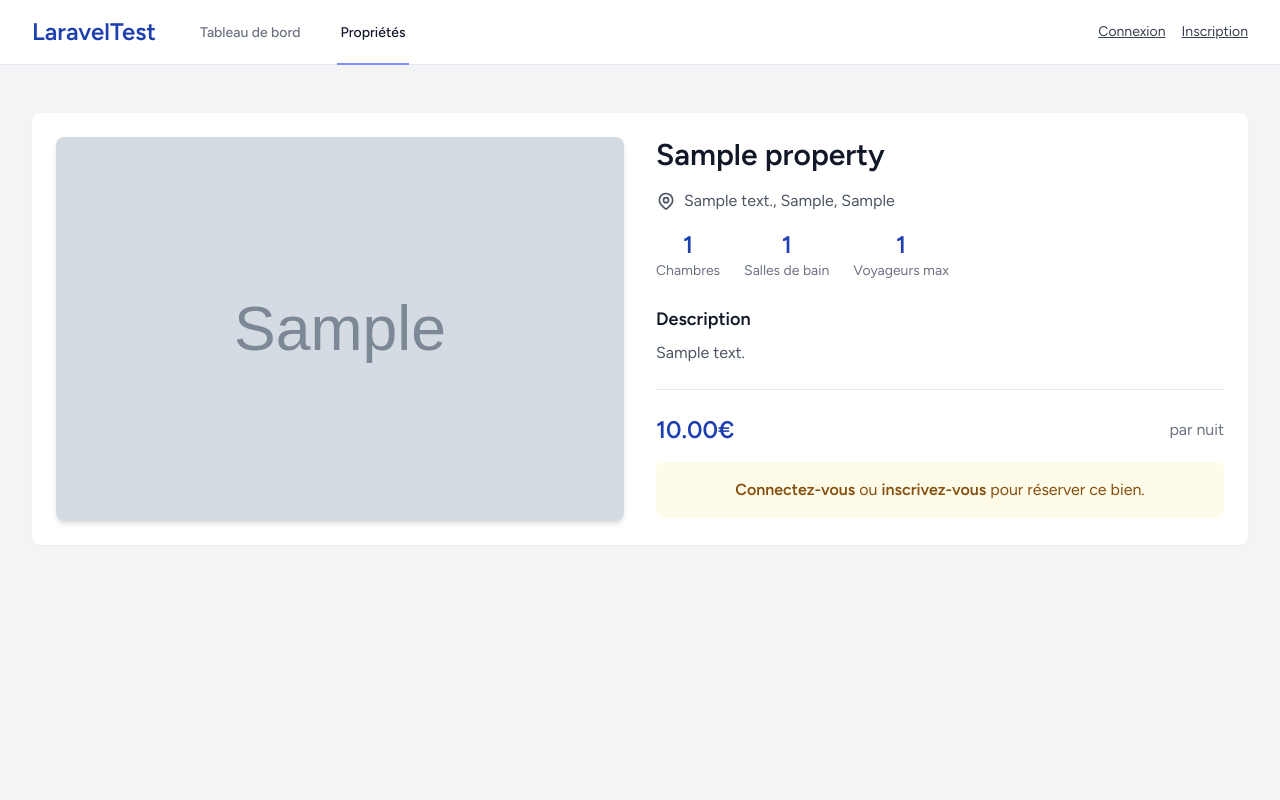
After one commit to ElPistone/ImmoReserv, a Laravel app: page /properties/1 in a window 1280 px wide. The commit adds this page. Run offline with Laravel 12, Linux system fonts and the light colour scheme; tables that the repository leaves empty hold one stand-in row (values such as "Sample post"); grey boxes marked "Sample" are stand-in pictures; style sheets or scripts are compiled from the project's sources; parts of the project's set-up code (start-up, migrations or seed data) failed here and were passed over; some libraries are stand-ins or nearby versions.

Commit message:
[Feature] Phase 3 - Interface Blade avec Tailwind pour l'affichage des propriétés

```diff
--- /dev/null
+++ b/app/Http/Controllers/PropertyController.php
@@ -0,0 +1,20 @@
+<?php
+
+namespace App\Http\Controllers;
+
+use App\Models\Property;
+use Illuminate\Http\Request;
+
+class PropertyController extends Controller
+{
+    public function index()
+    {
+        $properties = Property::where('is_available', true)->paginate(9);
+        return view('properties.index', compact('properties'));
+    }
+
+    public function show(Property $property)
+    {
+        return view('properties.show', compact('property'));
+    }
+}
--- a/resources/views/layouts/app.blade.php
+++ b/resources/views/layouts/app.blade.php
@@ -4,8 +4,7 @@
     <meta charset="utf-8">
     <meta name="viewport" content="width=device-width, initial-scale=1">
     <meta name="csrf-token" content="{{ csrf_token() }}">
-
-        <title>{{ config('app.name', 'Laravel') }}</title>
+    <title>Laravel Test - Réservation immobilière</title>
 
     <!-- Fonts -->
     <link rel="preconnect" href="https://fonts.bunny.net">
@@ -13,24 +12,79 @@
 
     <!-- Scripts -->
     @vite(['resources/css/app.css', 'resources/js/app.js'])
+
+    <!-- Livewire -->
+    @livewireStyles
 </head>
-    <body class="font-sans antialiased">
-        <div class="min-h-screen bg-gray-100">
-            @include('layouts.navigation')
+<body class="font-sans antialiased bg-gray-100">
+    <div class="min-h-screen">
+        <!-- Navigation -->
+        <nav class="bg-white border-b border-gray-200">
+            <div class="max-w-7xl mx-auto px-4 sm:px-6 lg:px-8">
+                <div class="flex justify-between h-16">
+                    <div class="flex">
+                        <!-- Logo -->
+                        <div class="shrink-0 flex items-center">
+                            <a href="{{ route('dashboard') }}" class="text-2xl font-bold text-primary">
+                                LaravelTest
+                            </a>
+                        </div>
 
-            <!-- Page Heading -->
-            @isset($header)
-                <header class="bg-white shadow">
-                    <div class="max-w-7xl mx-auto py-6 px-4 sm:px-6 lg:px-8">
-                        {{ $header }}
+                        <!-- Navigation Links -->
+                        <div class="hidden space-x-8 sm:-my-px sm:ms-10 sm:flex">
+                            <x-nav-link href="{{ route('dashboard') }}" :active="request()->routeIs('dashboard')">
+                                Tableau de bord
+                            </x-nav-link>
+                            <x-nav-link href="{{ route('properties.index') }}" :active="request()->routeIs('properties.*')">
+                                Propriétés
+                            </x-nav-link>
                         </div>
-                </header>
-            @endisset
+                    </div>
+
+                    <!-- User Dropdown -->
+                    <div class="hidden sm:flex sm:items-center sm:ms-6">
+                        @auth
+                            <x-dropdown align="right" width="48">
+                                <x-slot name="trigger">
+                                    <button class="inline-flex items-center px-3 py-2 border border-transparent text-sm leading-4 font-medium rounded-md text-gray-500 bg-white hover:text-gray-700 focus:outline-none transition ease-in-out duration-150">
+                                        <div>{{ Auth::user()->name }}</div>
+                                        <div class="ms-1">
+                                            <svg class="fill-current h-4 w-4" xmlns="http://www.w3.org/2000/svg" viewBox="0 0 20 20">
+                                                <path fill-rule="evenodd" d="M5.293 7.293a1 1 0 011.414 0L10 10.586l3.293-3.293a1 1 0 111.414 1.414l-4 4a1 1 0 01-1.414 0l-4-4a1 1 0 010-1.414z" clip-rule="evenodd" />
+                                            </svg>
+                                        </div>
+                                    </button>
+                                </x-slot>
+
+                                <x-slot name="content">
+                                    <x-dropdown-link :href="route('profile.edit')">
+                                        Profil
+                                    </x-dropdown-link>
+
+                                    <form method="POST" action="{{ route('logout') }}">
+                                        @csrf
+                                        <x-dropdown-link :href="route('logout')"
+                                                onclick="event.preventDefault(); this.closest('form').submit();">
+                                            Déconnexion
+                                        </x-dropdown-link>
+                                    </form>
+                                </x-slot>
+                            </x-dropdown>
+                        @else
+                            <a href="{{ route('login') }}" class="text-sm text-gray-700 dark:text-gray-500 underline">Connexion</a>
+                            <a href="{{ route('register') }}" class="ml-4 text-sm text-gray-700 dark:text-gray-500 underline">Inscription</a>
+                        @endauth
+                    </div>
+                </div>
+            </div>
+        </nav>
 
         <!-- Page Content -->
         <main>
             {{ $slot }}
         </main>
     </div>
+
+    @livewireScripts
 </body>
 </html>
--- /dev/null
+++ b/resources/views/properties/show.blade.php
@@ -0,0 +1,87 @@
+<x-app-layout>
+    <x-slot name="header">
+        <div class="flex justify-between items-center">
+            <h2 class="font-semibold text-xl text-gray-800 leading-tight">
+                {{ $property->title }}
+            </h2>
+            <a href="{{ route('properties.index') }}" class="text-primary hover:underline">
+                ← Retour à la liste
+            </a>
+        </div>
+    </x-slot>
+
+    <div class="py-12">
+        <div class="max-w-7xl mx-auto sm:px-6 lg:px-8">
+            <div class="bg-white overflow-hidden shadow-sm sm:rounded-lg">
+                <div class="p-6">
+                    <div class="grid grid-cols-1 md:grid-cols-2 gap-8">
+                        <!-- Colonne image -->
+                        <div>
+                            <img src="{{ $property->image_url ?? 'https://via.placeholder.com/800x600' }}"
+                                 alt="{{ $property->title }}"
+                                 class="w-full h-96 object-cover rounded-lg shadow-md">
+                        </div>
+
+                        <!-- Colonne informations -->
+                        <div>
+                            <h1 class="text-3xl font-bold text-gray-900 mb-4">{{ $property->title }}</h1>
+
+                            <div class="flex items-center text-gray-600 mb-4">
+                                <svg class="h-5 w-5 mr-2" fill="none" stroke="currentColor" viewBox="0 0 24 24">
+                                    <path stroke-linecap="round" stroke-linejoin="round" stroke-width="2" d="M17.657 16.657L13.414 20.9a1.998 1.998 0 01-2.827 0l-4.244-4.243a8 8 0 1111.314 0z"></path>
+                                    <path stroke-linecap="round" stroke-linejoin="round" stroke-width="2" d="M15 11a3 3 0 11-6 0 3 3 0 016 0z"></path>
+                                </svg>
+                                <span>{{ $property->address }}, {{ $property->city }}, {{ $property->country }}</span>
+                            </div>
+
+                            <div class="flex space-x-6 mb-6">
+                                <div class="text-center">
+                                    <div class="text-2xl font-bold text-primary">{{ $property->bedrooms }}</div>
+                                    <div class="text-sm text-gray-500">Chambres</div>
+                                </div>
+                                <div class="text-center">
+                                    <div class="text-2xl font-bold text-primary">{{ $property->bathrooms }}</div>
+                                    <div class="text-sm text-gray-500">Salles de bain</div>
+                                </div>
+                                <div class="text-center">
+                                    <div class="text-2xl font-bold text-primary">{{ $property->max_guests }}</div>
+                                    <div class="text-sm text-gray-500">Voyageurs max</div>
+                                </div>
+                            </div>
+
+                            <div class="mb-6">
+                                <h3 class="text-lg font-semibold text-gray-900 mb-2">Description</h3>
+                                <p class="text-gray-600">{{ $property->description }}</p>
+                            </div>
+
+                            <div class="border-t pt-6">
+                                <div class="flex items-center justify-between mb-4">
+                                    <span class="text-2xl font-bold text-primary">{{ number_format($property->price_per_night, 2) }}€</span>
+                                    <span class="text-gray-500">par nuit</span>
+                                </div>
+
+                                @auth
+                                    <!-- Ici on mettra le composant Livewire plus tard -->
+                                    <div class="bg-gray-50 p-4 rounded-lg">
+                                        <p class="text-center text-gray-600">
+                                            Connecté en tant que {{ Auth::user()->name }} - La réservation arrivera bientôt !
+                                        </p>
+                                    </div>
+                                @else
+                                    <div class="bg-yellow-50 p-4 rounded-lg">
+                                        <p class="text-center text-yellow-800">
+                                            <a href="{{ route('login') }}" class="font-semibold hover:underline">Connectez-vous</a>
+                                            ou
+                                            <a href="{{ route('register') }}" class="font-semibold hover:underline">inscrivez-vous</a>
+                                            pour réserver ce bien.
+                                        </p>
+                                    </div>
+                                @endauth
+                            </div>
+                        </div>
+                    </div>
+                </div>
+            </div>
+        </div>
+    </div>
+</x-app-layout>
--- a/routes/web.php
+++ b/routes/web.php
@@ -2,6 +2,7 @@
 
 use App\Http\Controllers\ProfileController;
 use Illuminate\Support\Facades\Route;
+use App\Http\Controllers\PropertyController;
 
 Route::get('/', function () {
     return view('welcome');
@@ -16,5 +17,7 @@ Route::middleware('auth')->group(function () {
     Route::patch('/profile', [ProfileController::class, 'update'])->name('profile.update');
     Route::delete('/profile', [ProfileController::class, 'destroy'])->name('profile.destroy');
 });
+Route::resource('properties', PropertyController::class)->only(['index', 'show']);
+
 
 require __DIR__.'/auth.php';
--- a/tailwind.config.js
+++ b/tailwind.config.js
@@ -11,6 +11,10 @@ export default {
 
     theme: {
         extend: {
+            colors: {
+                primary: '#1E40AF',
+                secondary: '#9333EA',
+            },
             fontFamily: {
                 sans: ['Figtree', ...defaultTheme.fontFamily.sans],
             },
```
Also changed, not shown: resources/views/components/property-card.blade.php (added, +49 -0 lines), resources/views/properties/index.blade.php (added, +25 -0 lines). Lines whose indentation alone changed are shown as unchanged.
